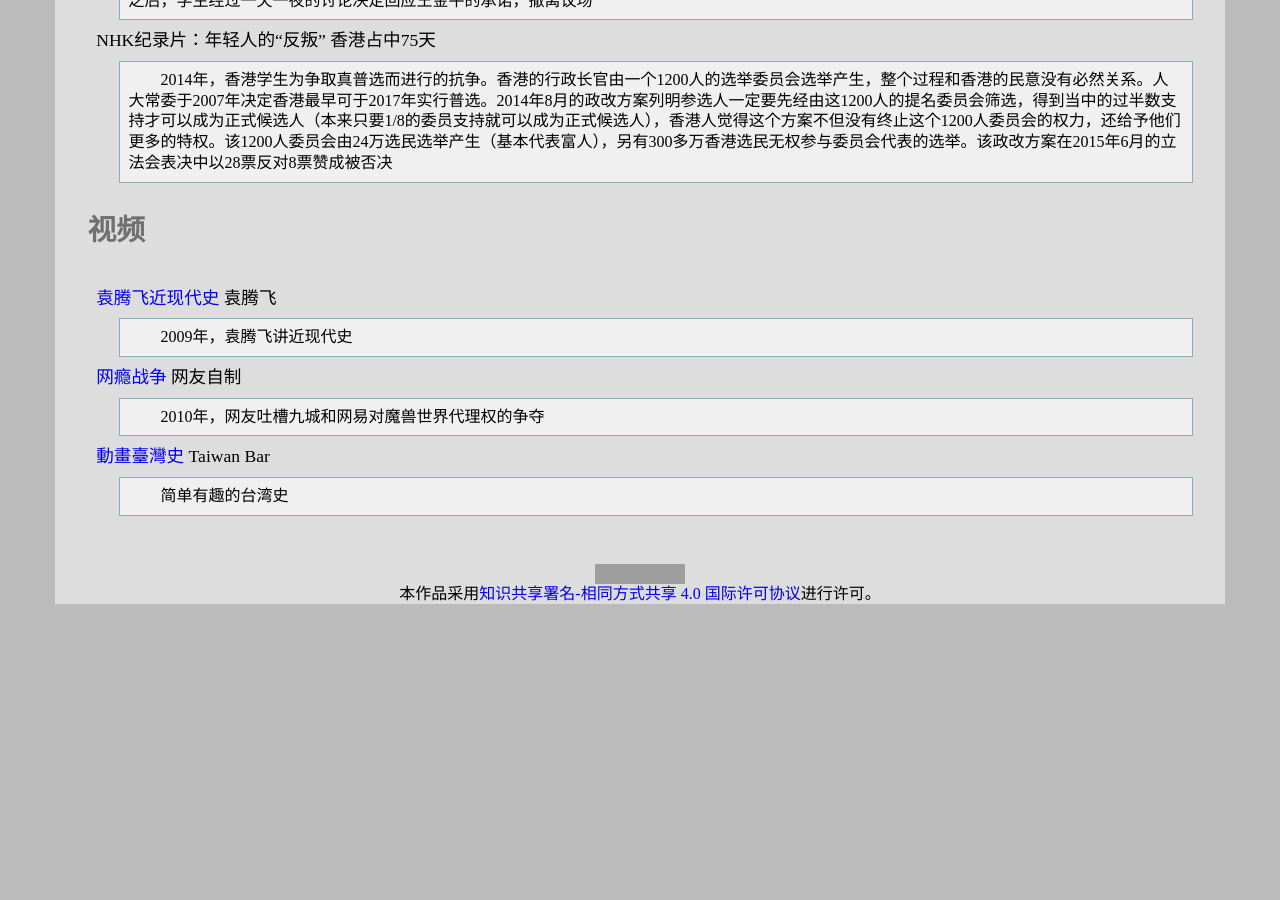
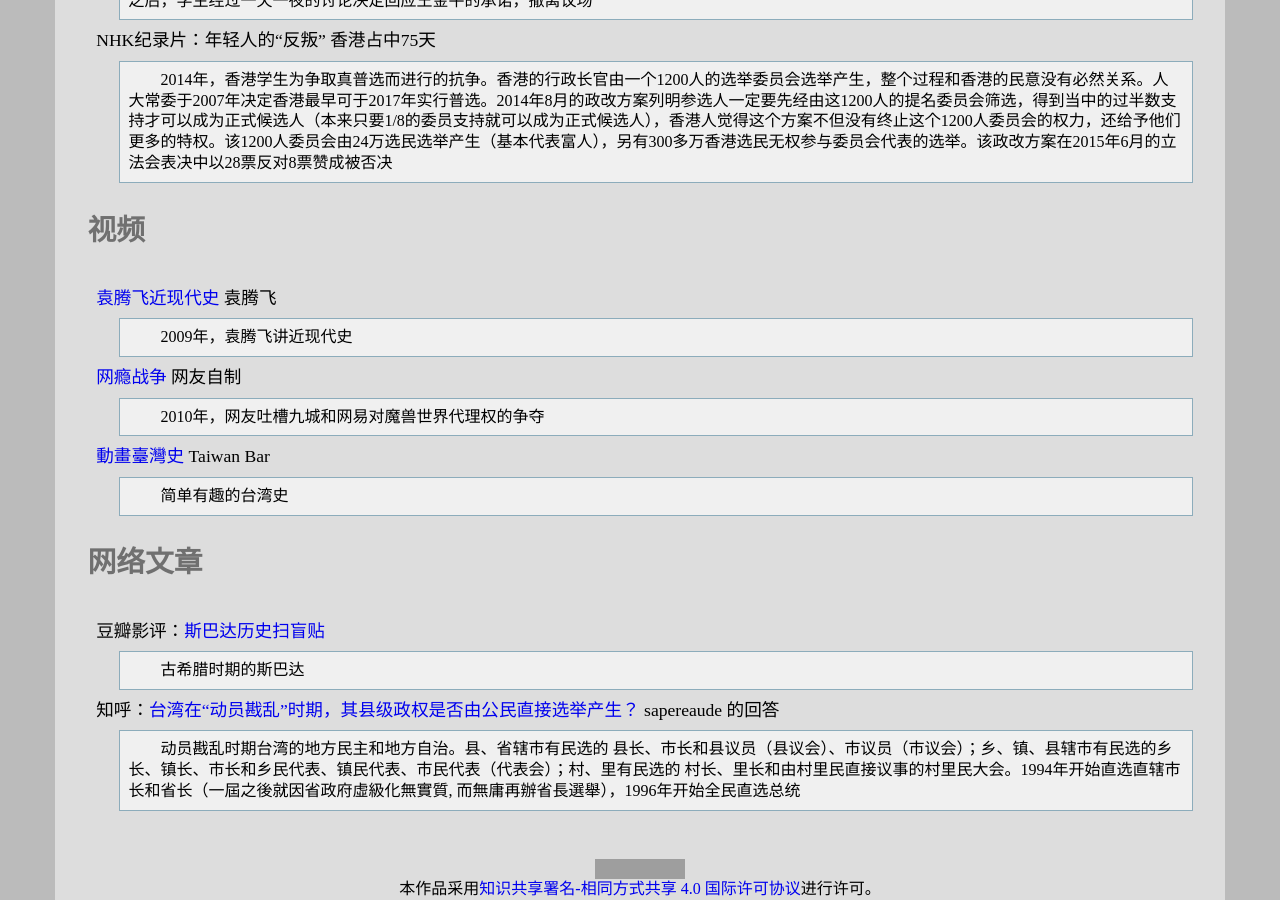
Before and after one commit to leiqin/leiqin.github.io, a Jekyll site: the page built from shoucang/history.markdown, in a window 1280 px wide and 900 px high, scrolled down 2947 px. Built offline with Jekyll 4.4.1, drawn with Linux system fonts in a browser that asks for light colours; comment, search, counter and statistics services are not loaded; before the commit the page ends 3551 px from its top, so only the background shows below that; grey boxes are pictures that could not be loaded.

Commit message:
+ 添加以史为镜

```diff
--- a/shoucang/history.markdown
+++ b/shoucang/history.markdown
@@ -104,3 +104,11 @@ NHK纪录片：年轻人的“反叛” 香港占中75天
 
 [動畫臺灣史](https://www.youtube.com/playlist?list=PLwItru4bLdHx3nnUrFUBFWwMHuo_4Yx9P) Taiwan Bar
 :	简单有趣的台湾史
+
+### 网络文章
+
+豆瓣影评：[斯巴达历史扫盲贴](http://movie.douban.com/review/1139082/)
+:	古希腊时期的斯巴达
+
+知呼：[台湾在“动员戡乱”时期，其县级政权是否由公民直接选举产生？](https://www.zhihu.com/question/20735760) sapereaude 的回答
+:	动员戡乱时期台湾的地方民主和地方自治。县、省辖市有民选的 县长、市长和县议员（县议会）、市议员（市议会）；乡、镇、县辖市有民选的乡长、镇长、市长和乡民代表、镇民代表、市民代表（代表会）；村、里有民选的 村长、里长和由村里民直接议事的村里民大会。1994年开始直选直辖市长和省长（一屆之後就因省政府虛級化無實質, 而無庸再辦省長選舉），1996年开始全民直选总统
```
